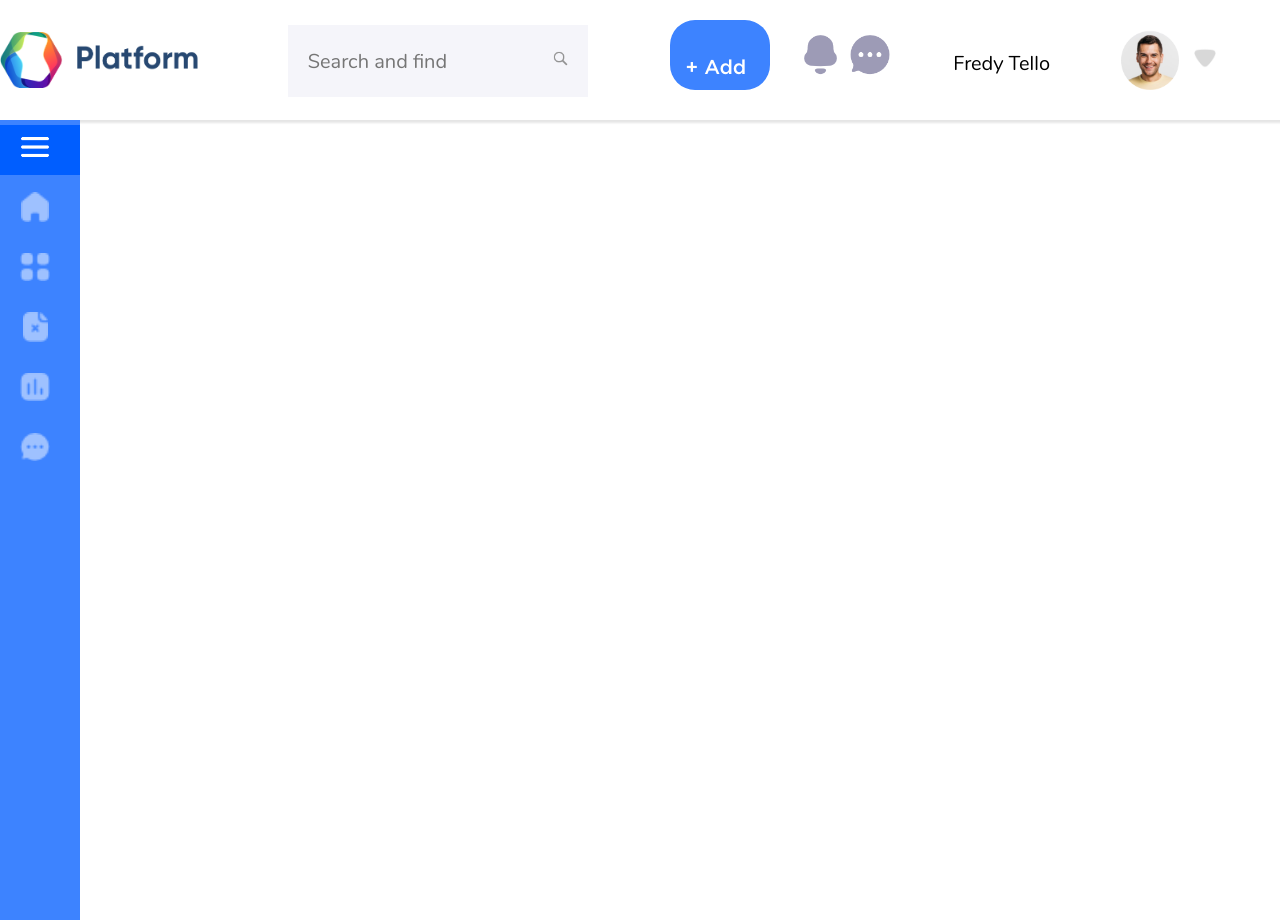
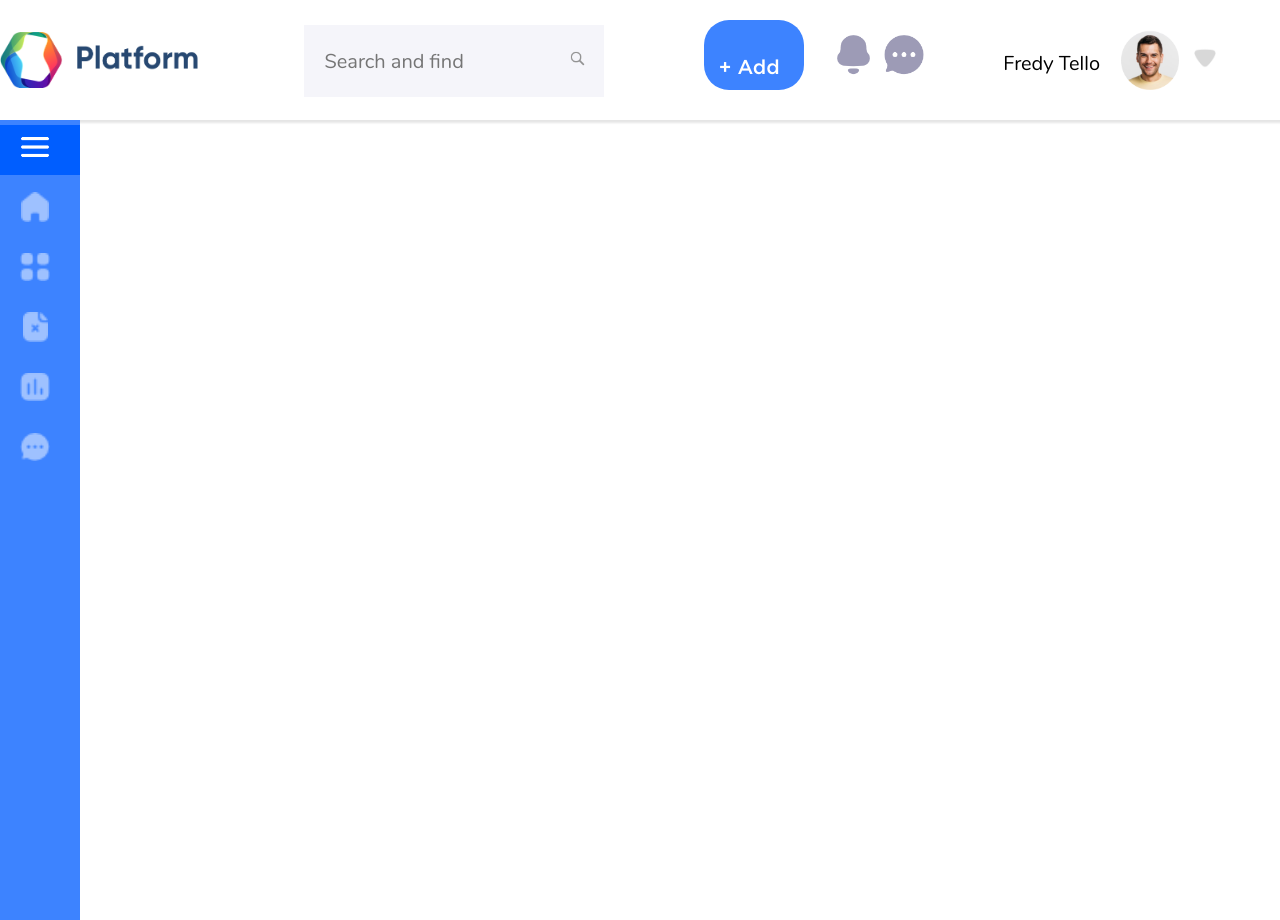
Before and after one commit to fredytellor/platform, a React (Create React App) app: page / in a window 1280 px wide. Built offline with nearby package versions, Linux system fonts and the light colour scheme.

Commit message:
profileActions reestructured according to atomic design

```diff
--- /dev/null
+++ b/src/Atoms/IconButton.jsx
@@ -0,0 +1,14 @@
+import React from "react";
+
+import "../Styles/Atoms/IconButton.css";
+
+const IconButton = (props) => {
+    const { imgSrc } = props;
+    return (
+        <div className="iconbutton-div">
+            <img className="iconbutton-img" src={imgSrc} alt="notification bell icon" />
+        </div>
+    );
+};
+
+export default IconButton;
--- a/src/Atoms/IconMenu.jsx
+++ b/src/Atoms/IconMenu.jsx
@@ -16,7 +16,6 @@ import "../Styles/Atoms/IconMenu.css";
 
 const IconMenu = (props) => {
     const { name, isActive } = props;
-    let isBold = false;
     let currentIcon = "";
     let currentBoldIcon = "";
     switch (name) {
--- a/src/Atoms/Subtitle.jsx
+++ b/src/Atoms/Subtitle.jsx
@@ -5,7 +5,7 @@ import "../Styles/Atoms/Subtitle.css";
 const Subtitle = (props) => {
     const { contentText } = props;
     return (
-        <div className="subtitle-div">
+        <div className={contentText === "Fredy Tello" ? "subtitle-div-name" : "subtitle-div"}>
             <span className="span-subtitle">{contentText}</span>
         </div>
     );
--- /dev/null
+++ b/src/Atoms/TextButton.jsx
@@ -0,0 +1,16 @@
+import React from "react";
+
+import "../Styles/Atoms/TextButton.css";
+
+const TextButton = ( props ) => {
+    const { textContent } = props;
+    return (
+        <div className="textbutton-div">
+            <div className="textbutton-div-button">
+                {textContent}
+            </div>
+        </div>
+    );
+}
+
+export default TextButton;
--- a/src/Molecules/MyMenu.jsx
+++ b/src/Molecules/MyMenu.jsx
@@ -1,4 +1,4 @@
-import React, { useState, useEffect } from "react";
+import React, { useState } from "react";
 import IconMenu from "../Atoms/IconMenu";
 
 import "../Styles/Molecules/MyMenu.css";
--- a/src/Molecules/ProfileActions.jsx
+++ b/src/Molecules/ProfileActions.jsx
@@ -1,6 +1,8 @@
 import React from "react";
 import notificationBell from "../assets/static/Notification-Bold@3x.png";
 import chatImg from "../assets/static/Chat-Bold@3x.png";
+import TextButton from "../Atoms/TextButton";
+import IconButton from "../Atoms/IconButton";
 
 import "../Styles/Molecules/ProfileActions.css";
 
@@ -8,11 +10,11 @@ const ProfileActions = () => {
     return (
         <>
             <div className="profile-actions-div">
-                <div className="profile-actions-add-div">
-                    + Add
-                </div>
-                <img className="profile-actions-img" src={notificationBell} alt="notification bell icon" />
-                <img className="profile-actions-img" src={chatImg} alt="chat icon" />
+                <TextButton textContent="+ Add"/>
+                {/* <img className="profile-actions-img" src={notificationBell} alt="notification bell icon" />
+                <img className="profile-actions-img" src={chatImg} alt="chat icon" /> */}
+                <IconButton imgSrc={notificationBell}/>
+                <IconButton imgSrc={chatImg}/>
             </div>
         </>
     );
--- /dev/null
+++ b/src/Styles/Atoms/IconButton.css
@@ -0,0 +1,8 @@
+.iconbutton-img{
+    margin-top: 25px;
+    height: 40px;
+    width: 50px;
+    object-fit: contain;
+    left: 0px;
+    cursor: pointer;
+}
--- a/src/Styles/Atoms/Subtitle.css
+++ b/src/Styles/Atoms/Subtitle.css
@@ -1,5 +1,10 @@
 .subtitle-div{
     margin-top: 40px;
+}
+
+.subtitle-div-name{
+    margin-top: 40px;
+    margin-right: -50px;
 }
 
 .span-subtitle{
--- /dev/null
+++ b/src/Styles/Atoms/TextButton.css
@@ -0,0 +1,24 @@
+
+.textbutton-div{
+    height: 70px;
+    width: 100px;
+    background-color: #3D83FF;
+    color: white;
+    display: block;
+    margin-top: 10px;
+    margin-right: 25px;
+    justify-content: center;
+    border-radius: 25px;
+    font-family: "gotham-medium";
+    align-content: center;
+    padding-top: 25px;
+    padding-left: 15px;
+    font-size: 20px;
+    box-sizing: border-box;
+    transition: 0.5s;
+    cursor: pointer;
+}
+
+.textbutton-div:hover{
+    background-color:#FE9B00;
+}
--- a/src/Styles/Molecules/ProfileActions.css
+++ b/src/Styles/Molecules/ProfileActions.css
@@ -1,36 +1,3 @@
 .profile-actions-div{
     display: flex;
 }
-
-.profile-actions-add-div{
-    height: 70px;
-    width: 100px;
-    background-color: #3D83FF;
-    color: white;
-    display: block;
-    margin-top: 10px;
-    margin-right: 25px;
-    justify-content: center;
-    border-radius: 25px;
-    font-family: "gotham-medium";
-    align-content: center;
-    padding-top: 25px;
-    padding-left: 15px;
-    font-size: 20px;
-    box-sizing: border-box;
-    transition: 0.5s;
-    cursor: pointer;
-}
-
-.profile-actions-add-div:hover{
-    background-color:#FE9B00;
-}
-
-.profile-actions-img{
-margin-top: 25px;
-height: 40px;
-width: 50px;
-object-fit: contain;
-left: 0px;
-cursor: pointer;
-}
```
